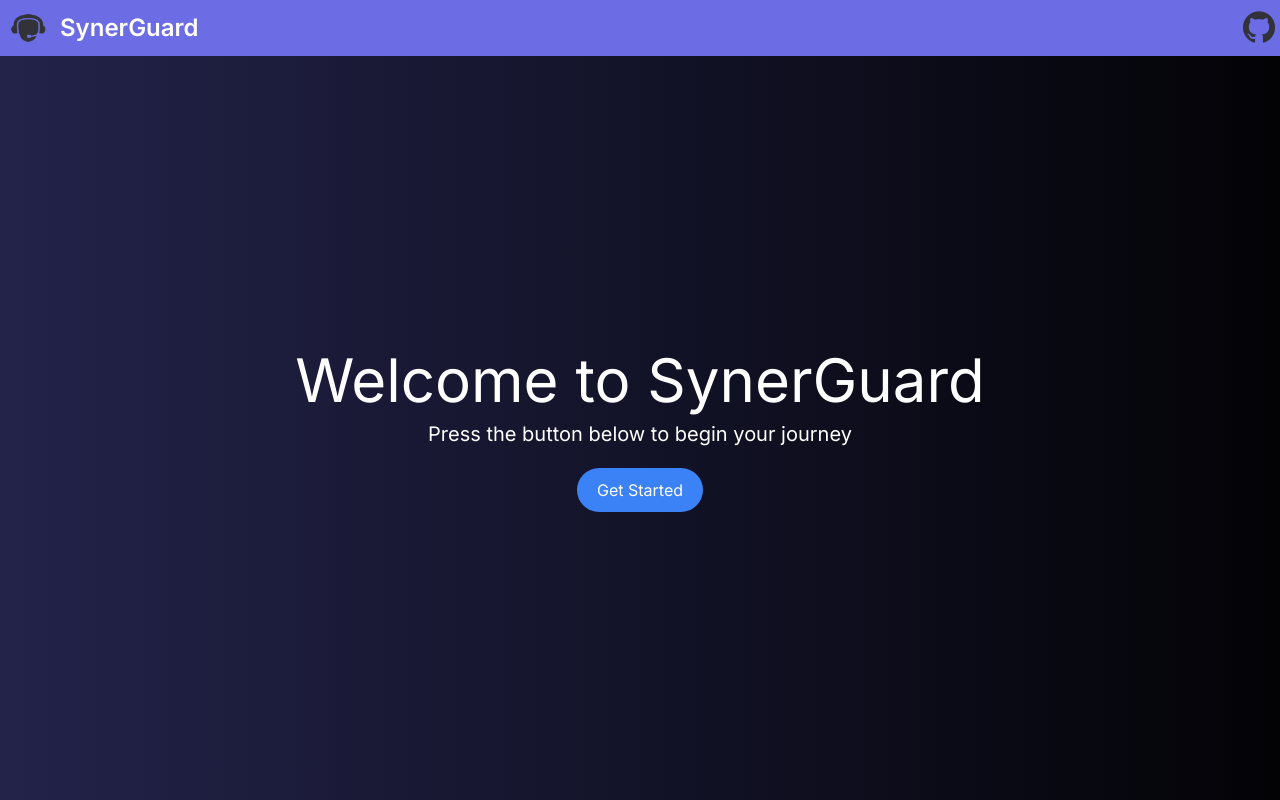
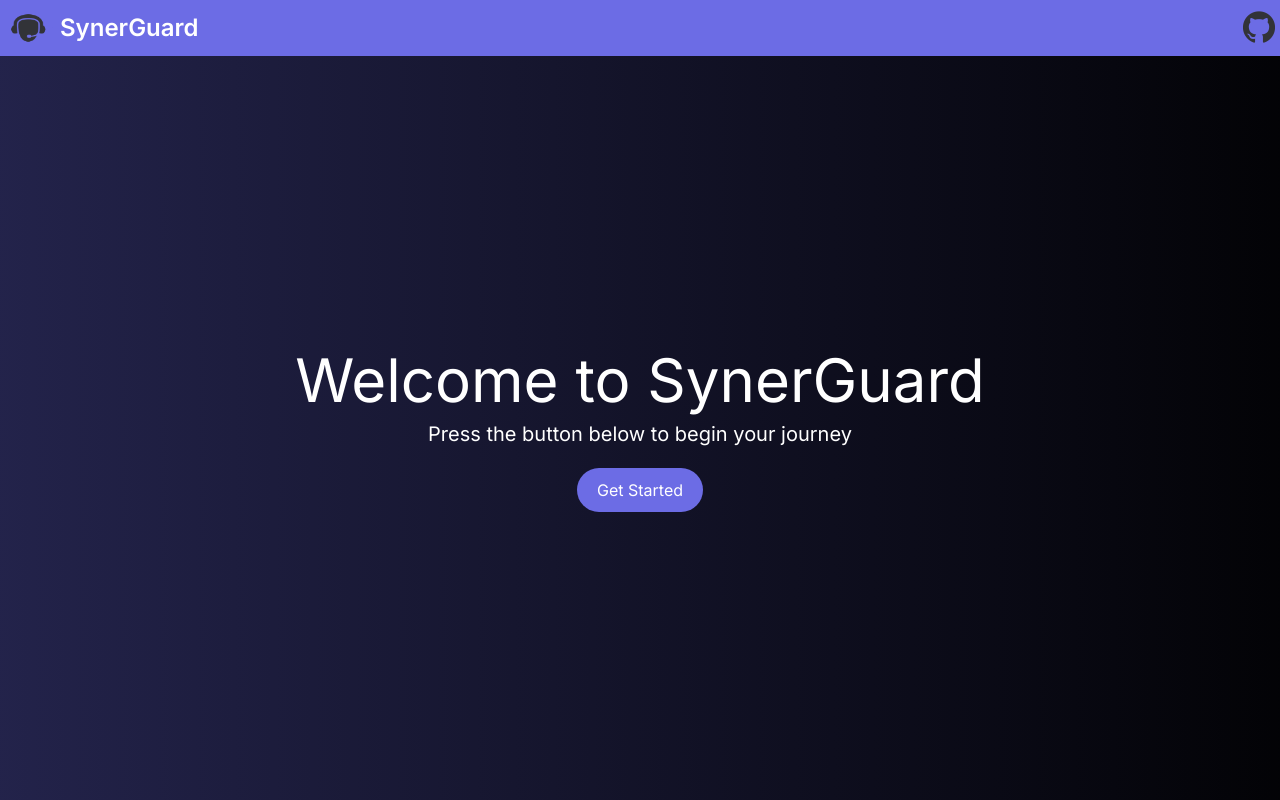
Before and after one commit to Unciaur/MediHacks2024, a Next.js app in the folder frontend/synerguard/: page / in a window 1280 px wide. Built offline with nearby package versions, Linux system fonts and the light colour scheme.

Commit message:
color updates

```diff
--- a/frontend/synerguard/src/app/page.tsx
+++ b/frontend/synerguard/src/app/page.tsx
@@ -32,7 +32,7 @@ const GetStartedPage = () => {
                     <p className="text-center mb-5 text-xl text-white">
                         Press the button below to begin your journey
                     </p>
-                    <button onClick={handleGetStartedClick} className="bg-blue-500 text-white py-2.5 px-5 rounded-full border-none cursor-pointer">
+                    <button onClick={handleGetStartedClick} className="text-white py-2.5 px-5 rounded-full border-none cursor-pointer" style={{ backgroundColor: "rgb(108, 108, 229)"}}>
                         Get Started
                     </button>
                 </div>
--- a/frontend/synerguard/src/app/synerguard/page.tsx
+++ b/frontend/synerguard/src/app/synerguard/page.tsx
@@ -383,7 +383,7 @@ const Page = () => {
         }
 
         .circular-button:hover {
-          border-color: #007bff;
+          border-color: #6c6ce5;
         }
 
         .rounded-outline-button {
@@ -395,7 +395,7 @@ const Page = () => {
           outline: none;
         }
         .rounded-outline-button:hover {
-          border-color: #007bff;
+          border-color: #6c6ce5;
         }
         .rounded-outline-button:focus {
           border-color: #0056b3;
```
